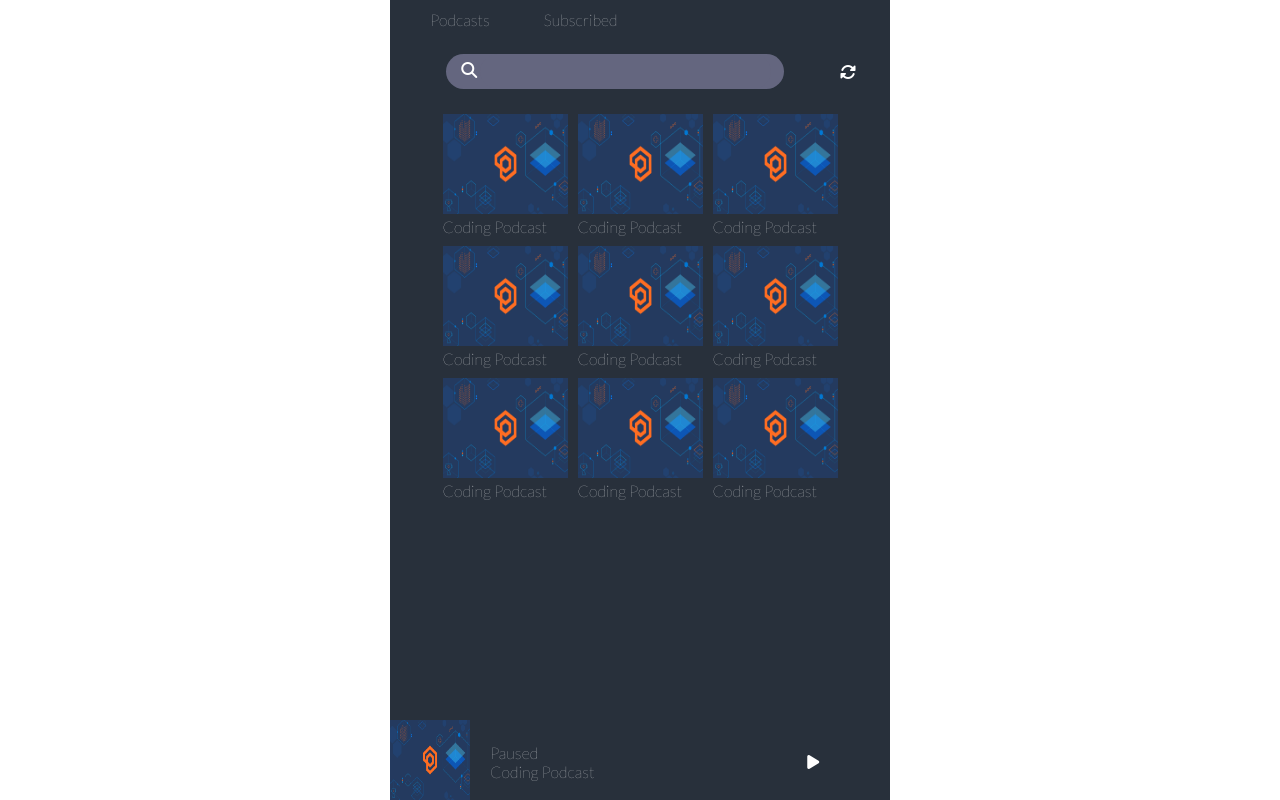
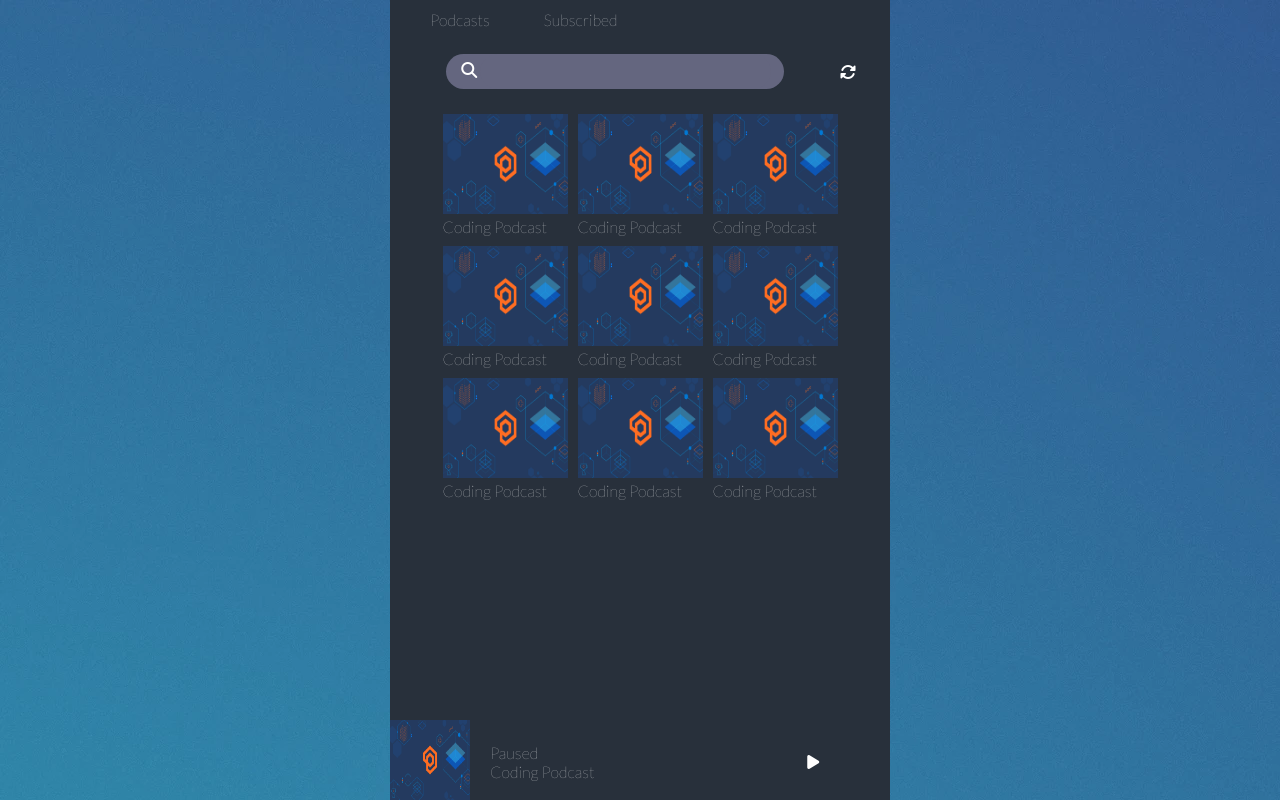
Before and after one commit to cjislegit/PodVana, a PHP site: page /pages/downloads.html in a window 1280 px wide. Run offline with PHP 8.4, Linux system fonts and the light colour scheme; some libraries are stand-ins or nearby versions.

Commit message:
Added background for desktop

```diff
--- a/styles/styles.css
+++ b/styles/styles.css
@@ -10,6 +10,11 @@ html {
   font-weight: 100;
   height: 100%;
   margin: auto;
+}
+
+html {
+  width: 100vw;
+  background-image: url('/img/photo-1557683316-973673baf926.webp');
 }
 
 @media screen and (min-height: 900px) {
```
Also changed, not shown: img/photo-1557683316-973673baf926.webp (added).
